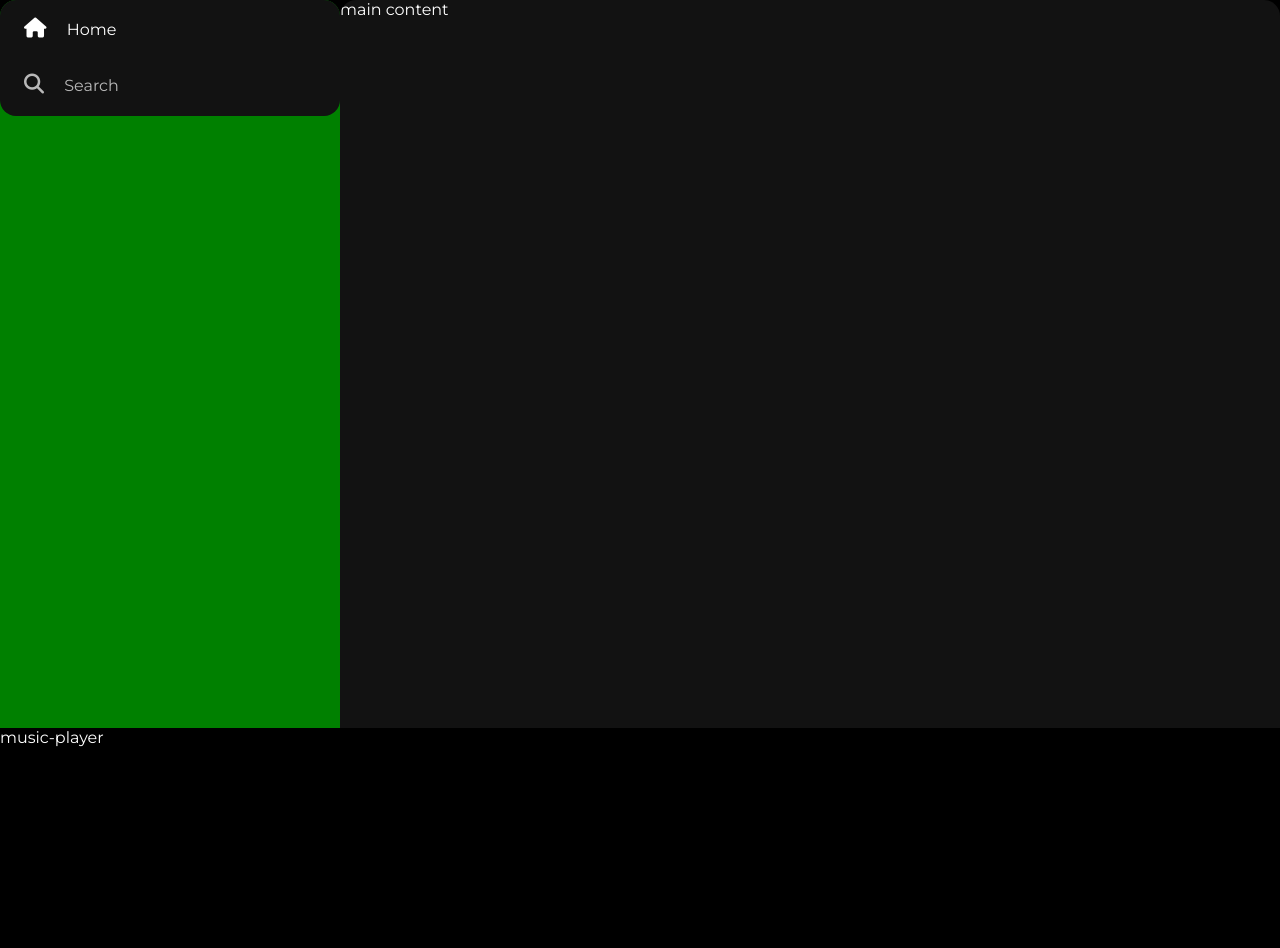
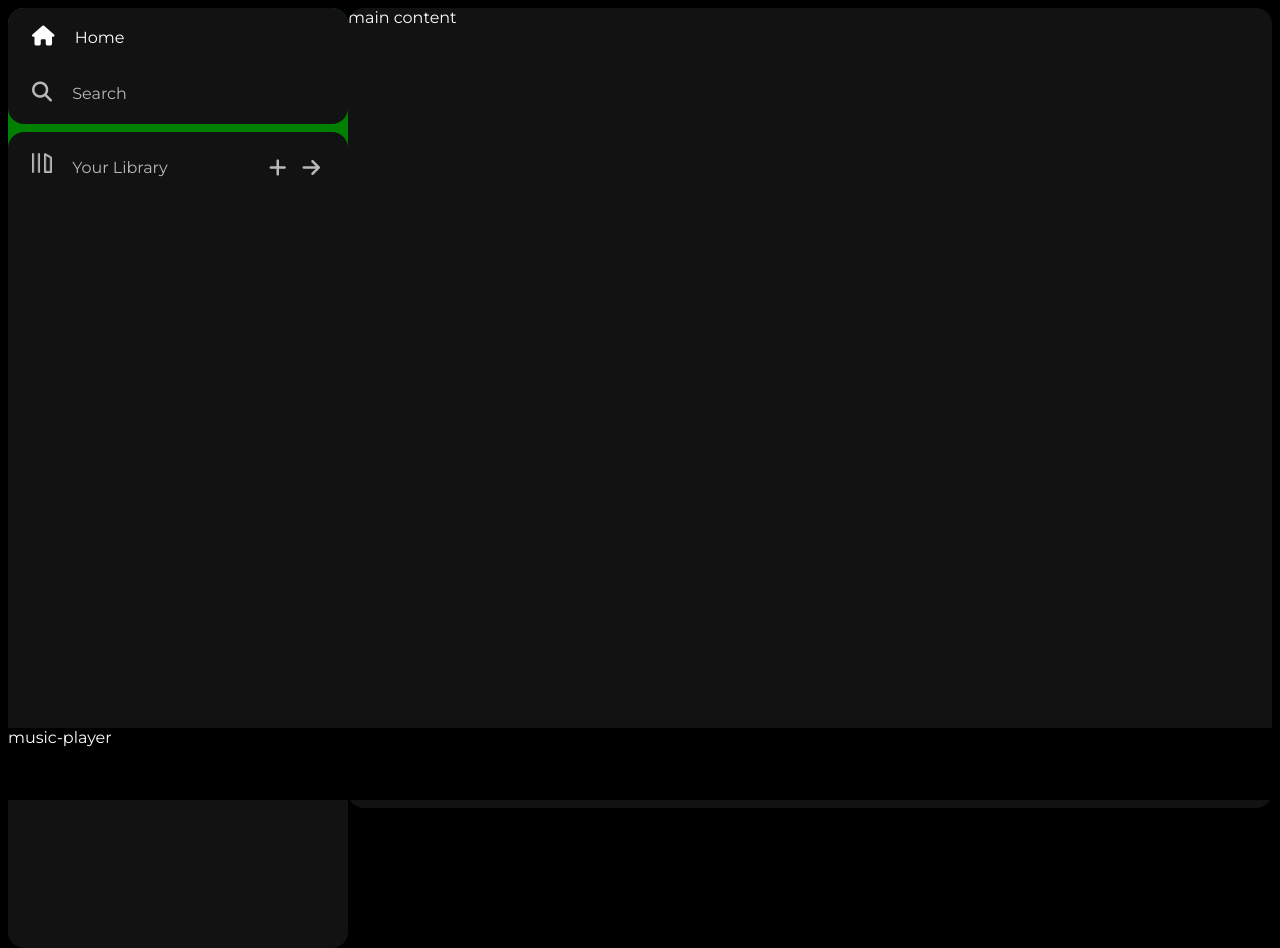
Before and after one commit to ABHISHEK-PRASAD-BAHELIYA/Amazon-clone, a plain HTML site: page index.html in a window 1280 px wide. Before the commit the page ends 800 px from the top, so only its background shows below. Drawn offline with Linux system fonts and the light colour scheme.

Commit message:
Library section  is ready in sidebar

```diff
--- a/index.html
+++ b/index.html
@@ -24,7 +24,19 @@
                 <a href="#">Search</a>
             </div>
         </div>
-        <div class="library"></div>
+        <div class="library">
+            <div class="options">
+                <div class="lib-option nav-option">
+                    <img src="./assets/library_icon.png" alt="Library-icon">
+                    <a href="#">Your Library</a>
+                </div>
+                <div class="icons">
+                    <i class="fa-solid fa-plus"></i>
+                    <i class="fa-solid fa-arrow-right"></i>
+                </div>
+            </div>
+            <div class="boxes"></div>
+        </div>
     </div>
     <div class="main-content">main content</div>
     <div class="music-player">music-player</div>
--- a/style.css
+++ b/style.css
@@ -9,6 +9,7 @@ body {
 .main {
     display: flex;
     height: 100vh;
+    padding: 0.5rem;
 }
 
 .sidebar {
@@ -65,3 +66,36 @@ a {
     font-size: 1rem;
     margin-left: 1rem;
 }
+
+.library {
+    background-color: #121212;
+    border-radius: 1rem;
+    height: 100%;
+    margin-top: 0.5rem;
+    padding: 0.5rem 0.75rem;
+}
+
+.options {
+    display: flex;
+    justify-content: space-between;
+    align-items: center;
+}
+
+.lib-option img {
+    height: 1.25rem;
+    width: 1.25rem;
+}
+
+.icons {
+    font-size: 1.25rem;
+    display: flex;
+}
+
+.icons i {
+    opacity: 0.7;
+    margin-right: 1rem;
+}
+
+.icons i:hover {
+    opacity: 1;
+}
```
